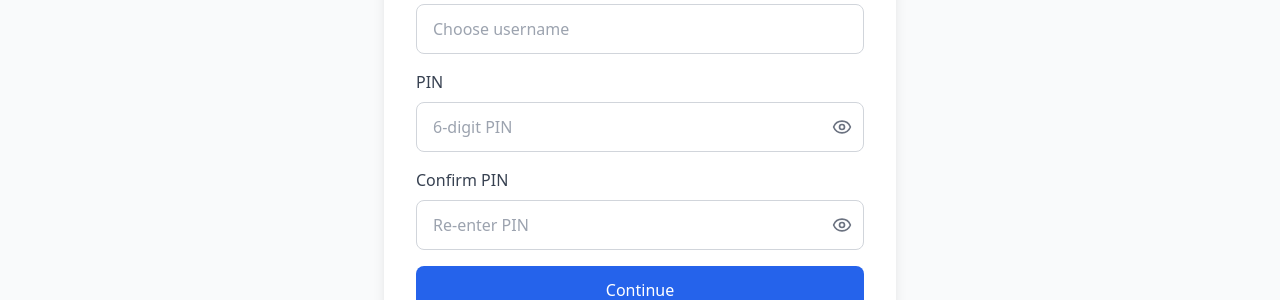
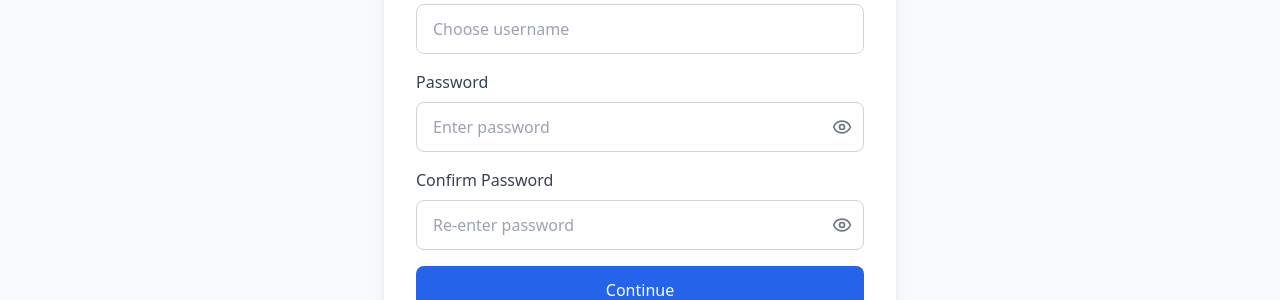
Before and after one commit to reirae/ICT2216_GROUP_22, a React (Vite) app in the folder frontend/: page /register in a window 1280 px wide. Shown: the part 500-800 px from the top of the page. Built offline with nearby package versions, Linux system fonts and the light colour scheme; no server answers.

Commit message:
Reverted Password -> PIN change. Now all passwords are just passwords

```diff
--- a/frontend/src/pages/Register.tsx
+++ b/frontend/src/pages/Register.tsx
@@ -15,12 +15,13 @@ export default function Register() {
     email: '',
     phone_number: '',
     username: '',
-    pin: '',
-    confirmPin: '',
+    password: '',
+    confirmPassword: '',
   });
   const [otp, setOtp] = useState('');
   const [cooldown, setCooldown] = useState(0);
-  const [showPin, setShowPin] = useState(false);
+  const [showPassword, setShowPassword] = useState(false);
+  const [showConfirmPassword, setShowConfirmPassword] = useState(false);
   const [error, setError] = useState('');
   const [busy, setBusy] = useState(false);
 
@@ -52,10 +53,10 @@ export default function Register() {
       return setError('Phone number must be exactly 8 digits.');
     if (!PATTERNS.username.test(form.username))
       return setError('Username must start with a letter, 3-50 characters.');
-    if (!PATTERNS.pin.test(form.pin))
-      return setError('PIN must be exactly 6 digits.');
-    if (form.pin !== form.confirmPin)
-      return setError('PINs do not match.');
+    if (!PATTERNS.password.test(form.password))
+      return setError('Password too weak. Use at least 8 characters with uppercase, lowercase, number, and symbol.');
+    if (form.password !== form.confirmPassword)
+      return setError('Passwords do not match.');
     if (!/@(gmail|googlemail)\.com$/i.test(form.email.trim()))
       return setError('Please use a Gmail address (@gmail.com) to register.');
 
@@ -63,7 +64,7 @@ export default function Register() {
     try {
       await api.post('/auth/register-send-otp', {
         username: form.username,
-        password: form.pin,
+        password: form.password,
         first_name: form.first_name,
         last_name: form.last_name,
         email: form.email,
@@ -109,7 +110,7 @@ export default function Register() {
     try {
       await api.post('/auth/register-send-otp', {
         username: form.username,
-        password: form.pin,
+        password: form.password,
         first_name: form.first_name,
         last_name: form.last_name,
         email: form.email,
@@ -123,31 +124,6 @@ export default function Register() {
       setBusy(false);
     }
   };
-
-  const pinField = (label: string, k: 'pin' | 'confirmPin', placeholder: string) => (
-    <div>
-      <label className="block text-sm sm:text-base text-gray-700 mb-2">{label}</label>
-      <div className="relative">
-        <input
-          type={showPin ? 'text' : 'password'}
-          inputMode="numeric"
-          autoComplete="off"
-          value={form[k]}
-          onChange={updateDigits(k)}
-          className="w-full px-4 py-3 pr-12 text-sm sm:text-base border border-gray-300 rounded-lg focus:outline-none focus:ring-2 focus:ring-blue-500"
-          placeholder={placeholder}
-          maxLength={6}
-        />
-        <button
-          type="button"
-          onClick={() => setShowPin(!showPin)}
-          className="absolute right-3 top-1/2 -translate-y-1/2 text-gray-500"
-        >
-          {showPin ? <EyeOff className="w-5 h-5" /> : <Eye className="w-5 h-5" />}
-        </button>
-      </div>
-    </div>
-  );
 
   return (
     <div className="min-h-screen bg-gray-50 flex flex-col">
@@ -203,8 +179,48 @@ export default function Register() {
                     className="w-full px-4 py-3 text-sm sm:text-base border border-gray-300 rounded-lg focus:outline-none focus:ring-2 focus:ring-blue-500"
                     placeholder="Choose username" maxLength={50} />
                 </div>
-                {pinField('PIN', 'pin', '6-digit PIN')}
-                {pinField('Confirm PIN', 'confirmPin', 'Re-enter PIN')}
+                <div>
+                  <label className="block text-sm sm:text-base text-gray-700 mb-2">Password</label>
+                  <div className="relative">
+                    <input
+                      type={showPassword ? 'text' : 'password'}
+                      autoComplete="new-password"
+                      value={form['password']}
+                      onChange={update('password')}
+                      className="w-full px-4 py-3 pr-12 text-sm sm:text-base border border-gray-300 rounded-lg focus:outline-none focus:ring-2 focus:ring-blue-500"
+                      placeholder={'Enter password'}
+                      maxLength={128}
+                    />
+                    <button
+                      type="button"
+                      onClick={() => setShowPassword(!showPassword)}
+                      className="absolute right-3 top-1/2 -translate-y-1/2 text-gray-500"
+                    >
+                      {showPassword ? <EyeOff className="w-5 h-5" /> : <Eye className="w-5 h-5" />}
+                    </button>
+                  </div>
+                </div>
+                <div>
+                  <label className="block text-sm sm:text-base text-gray-700 mb-2">Confirm Password</label>
+                  <div className="relative">
+                    <input
+                      type={showConfirmPassword ? 'text' : 'password'}
+                      autoComplete="new-password"
+                      value={form['confirmPassword']}
+                      onChange={update('confirmPassword')}
+                      className="w-full px-4 py-3 pr-12 text-sm sm:text-base border border-gray-300 rounded-lg focus:outline-none focus:ring-2 focus:ring-blue-500"
+                      placeholder={'Re-enter password'}
+                      maxLength={128}
+                    />
+                    <button
+                      type="button"
+                      onClick={() => setShowConfirmPassword(!showConfirmPassword)}
+                      className="absolute right-3 top-1/2 -translate-y-1/2 text-gray-500"
+                    >
+                      {showConfirmPassword ? <EyeOff className="w-5 h-5" /> : <Eye className="w-5 h-5" />}
+                    </button>
+                  </div>
+                </div>
 
                 {error && <div className="bg-red-50 border border-red-300 text-red-700 px-4 py-3 rounded-lg text-sm">{error}</div>}
 
--- a/frontend/src/pages/ResetPassword.tsx
+++ b/frontend/src/pages/ResetPassword.tsx
@@ -145,12 +145,12 @@ export default function ResetPassword() {
     e.preventDefault();
     setError('');
 
-    if (!/^\d{6}$/.test(newPassword)) {
-      setError('PIN must be exactly 6 digits.');
+    if (!PATTERNS.password.test(newPassword)) {
+      setError('Password too weak. Use at least 8 characters with uppercase, lowercase, number, and symbol.');
       return;
     }
     if (newPassword !== confirmPassword) {
-      setError('PINs do not match.');
+      setError('Passwords do not match.');
       return;
     }
 
@@ -159,7 +159,7 @@ export default function ResetPassword() {
       await api.post('/auth/reset-password', { email, newPassword });
       setStage('success');
     } catch (err: any) {
-      setError(err.message || 'Failed to reset PIN. Please try again.');
+      setError(err.message || 'Failed to reset password. Please try again.');
     } finally {
       setBusy(false);
     }
@@ -237,7 +237,7 @@ export default function ResetPassword() {
               </button>
 
               <div className="text-center text-sm text-gray-600">
-                Remember your PIN?{' '}
+                Remember your password?{' '}
                 <Link to="/login" className="text-blue-600 hover:underline">
                   Sign in
                 </Link>
@@ -316,43 +316,58 @@ export default function ResetPassword() {
           )}
 
           {/* STAGE 3 — New Password */}
-          {/* STAGE 3 — New PIN */}
           {stage === 'newPassword' && (
             <form onSubmit={handlePasswordSubmit} className="space-y-4">
               <p className="text-sm text-gray-600 text-center">
-                Hi <span className="font-medium text-gray-800">{username}</span>, set a new 6-digit PIN for your account.
+                Hi <span className="font-medium text-gray-800">{username}</span>, choose a strong new password for your account.
               </p>
 
               <div>
-                <label className="block text-sm sm:text-base text-gray-700 mb-2 font-medium text-center">
-                  New PIN
+                <label className="block text-sm sm:text-base text-gray-700 mb-2">
+                  New Password
                 </label>
+                <div className="relative">
                   <input
-                  type="password"
-                  inputMode="numeric"
-                  pattern="[0-9]*"
-                  maxLength={6}
+                    type={showPw ? 'text' : 'password'}
+                    autoComplete="new-password"
                     value={newPassword}
-                  onChange={(e) => setNewPassword(e.target.value.replace(/\D/g, ''))}
-                  className="w-full text-center tracking-widest text-2xl font-bold px-4 py-3 border border-gray-300 rounded-lg focus:outline-none focus:ring-2 focus:ring-blue-500"
-                  placeholder="······"
+                    onChange={(e) => setNewPassword(e.target.value)}
+                    className="w-full px-4 py-3 text-sm sm:text-base border border-gray-300 rounded-lg focus:outline-none focus:ring-2 focus:ring-blue-500"
+                    placeholder="Enter new password"
+                    maxLength={128}
                   />
+                  <button
+                    type="button"
+                    onClick={() => setShowPw(!showPw)}
+                    className="absolute right-3 top-1/2 -translate-y-1/2 text-gray-500"
+                  >
+                    {showPw ? <EyeOff className="w-5 h-5" /> : <Eye className="w-5 h-5" />}
+                  </button>
+                </div>
               </div>
 
               <div>
-                <label className="block text-sm sm:text-base text-gray-700 mb-2 font-medium text-center">
-                  Confirm New PIN
+                <label className="block text-sm sm:text-base text-gray-700 mb-2">
+                  Confirm New Password
                 </label>
+                <div className="relative">
                   <input
-                  type="password"
-                  inputMode="numeric"
-                  pattern="[0-9]*"
-                  maxLength={6}
+                    type={showConfirm ? 'text' : 'password'}
+                    autoComplete="new-password"
                     value={confirmPassword}
-                  onChange={(e) => setConfirmPassword(e.target.value.replace(/\D/g, ''))}
-                  className="w-full text-center tracking-widest text-2xl font-bold px-4 py-3 border border-gray-300 rounded-lg focus:outline-none focus:ring-2 focus:ring-blue-500"
-                  placeholder="······"
+                    onChange={(e) => setConfirmPassword(e.target.value)}
+                    className="w-full px-4 py-3 text-sm sm:text-base border border-gray-300 rounded-lg focus:outline-none focus:ring-2 focus:ring-blue-500"
+                    placeholder="Confirm new password"
+                    maxLength={128}
                   />
+                  <button
+                    type="button"
+                    onClick={() => setShowConfirm(!showConfirm)}
+                    className="absolute right-3 top-1/2 -translate-y-1/2 text-gray-500"
+                  >
+                    {showConfirm ? <EyeOff className="w-5 h-5" /> : <Eye className="w-5 h-5" />}
+                  </button>
+                </div>
               </div>
 
               {error && (
@@ -363,10 +378,10 @@ export default function ResetPassword() {
 
               <button
                 type="submit"
-                disabled={busy || newPassword.length !== 6 || confirmPassword.length !== 6}
+                disabled={busy}
                 className="w-full bg-blue-600 text-white py-3 rounded-lg hover:bg-blue-700 disabled:opacity-60 font-medium"
               >
-                {busy ? 'Saving…' : 'Reset PIN'}
+                {busy ? 'Saving…' : 'Reset Password'}
               </button>
             </form>
           )}
@@ -378,7 +393,7 @@ export default function ResetPassword() {
                 <CheckCircle className="w-14 h-14" />
               </div>
               <p className="text-gray-700 text-sm">
-                Your PIN has been reset successfully. You can now sign in with your new PIN.
+                Your password has been reset successfully. You can now sign in with your new password.
               </p>
               <button
                 onClick={() => nav('/login')}
```
Also changed, not shown: 2 other files (tests, documents, lock files or other folders). Lines whose indentation alone changed are shown as unchanged.
